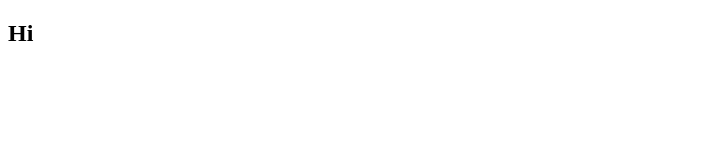
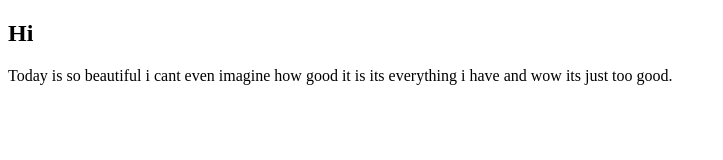
Before and after one commit to hamza-younes/test, a plain HTML site: page index.html in a window 1280 px wide. Shown: the whole page, without its empty margins (0-723 px from the left). Drawn offline with Linux system fonts and the light colour scheme.

Commit message:
i add new article

```diff
--- a/index.html
+++ b/index.html
@@ -7,5 +7,6 @@
 </head>
 <body>
     <h2>Hi</h2>
+    <article>Today is so beautiful i cant even imagine how good it is its everything i have and wow its just too good.</article>
 </body>
 </html>
```
